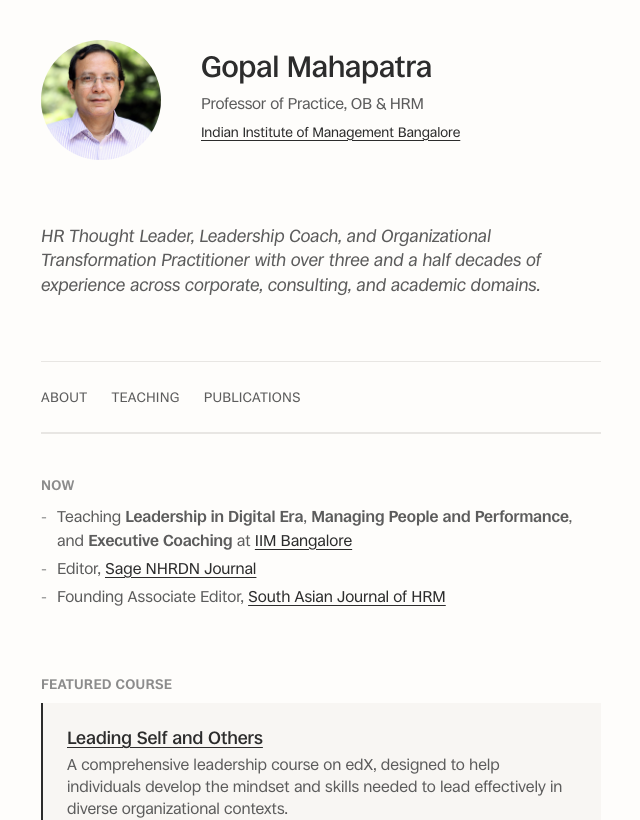
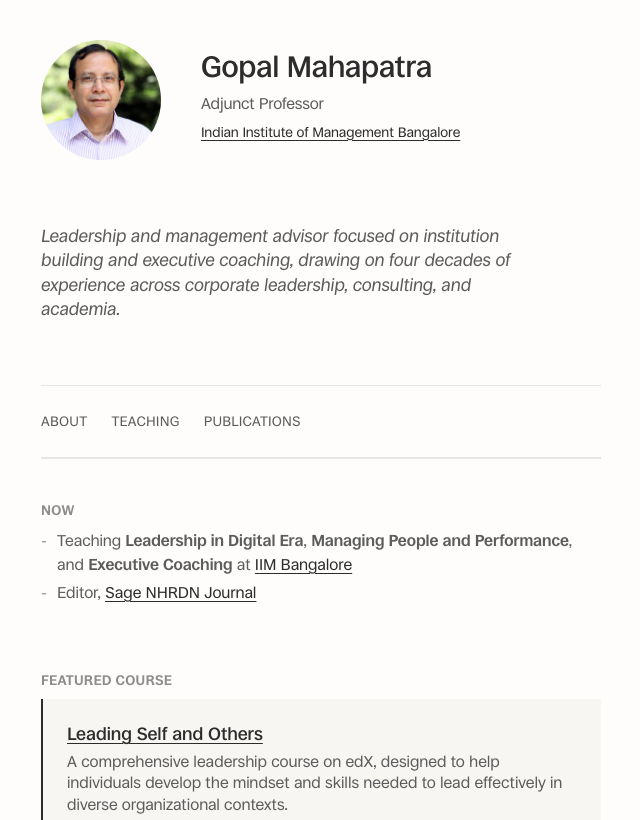
Before and after one commit to ChandanMahapatra/baba-site-test, a SvelteKit app: page / in a window 1280 px wide. Shown: the top 820 px of the page, without its empty margins (319-959 px from the left). Built offline with nearby package versions, Linux system fonts and the light colour scheme.

Commit message:
Update homepage content copy
Co-authored-by: ChandanMahapatra <14539609+ChandanMahapatra@users.noreply.github.com>

```diff
--- a/src/routes/+page.svelte
+++ b/src/routes/+page.svelte
@@ -6,7 +6,7 @@
 	<title>Gopal Mahapatra</title>
 	<meta
 		name="description"
-		content="Professor of Practice in OB & HRM at IIM Bangalore. HR Thought Leader, Leadership Coach."
+		content="Adjunct Professor at IIM Bangalore. Leadership and management advisor focused on institution building and executive coaching."
 	/>
 </svelte:head>
 
@@ -17,7 +17,7 @@
 			<img src="{base}/gopal-mahapatra.jpg" alt="Prof. Gopal Mahapatra" class="header__photo" />
 			<div class="header__text">
 				<h1 class="header__name">Gopal Mahapatra</h1>
-				<p class="header__title">Professor of Practice, OB & HRM</p>
+				<p class="header__title">Adjunct Professor</p>
 				<p class="header__institution">
 					<a href="https://www.iimb.ac.in/" target="_blank">Indian Institute of Management Bangalore</a
 					>
@@ -28,9 +28,9 @@
 		<!-- About -->
 		<section class="section">
 			<p class="about">
-				HR Thought Leader, Leadership Coach, and Organizational Transformation Practitioner with
-				over three and a half decades of experience across corporate, consulting, and academic
-				domains.
+				Leadership and management advisor focused on institution building and executive coaching,
+				drawing on four decades of experience across corporate leadership, consulting, and
+				academia.
 			</p>
 		</section>
 
@@ -54,12 +54,6 @@
 				<li>
 					Editor, <a href="https://journals.sagepub.com/home/nhr" target="_blank"
 						>Sage NHRDN Journal</a
-					>
-				</li>
-				<li>
-					Founding Associate Editor, <a
-						href="https://journals.sagepub.com/home/hrm"
-						target="_blank">South Asian Journal of HRM</a
 					>
 				</li>
 			</ul>
@@ -90,6 +84,12 @@
 				<li>
 					President, <a href="https://www.nationalhrd.org/" target="_blank"
 						>National HRD Network, Bangalore</a
+					>
+				</li>
+				<li>
+					Founding Associate Editor, <a
+						href="https://journals.sagepub.com/home/hrm"
+						target="_blank">South Asian Journal of HRM</a
 					>
 				</li>
 				<li>
```
